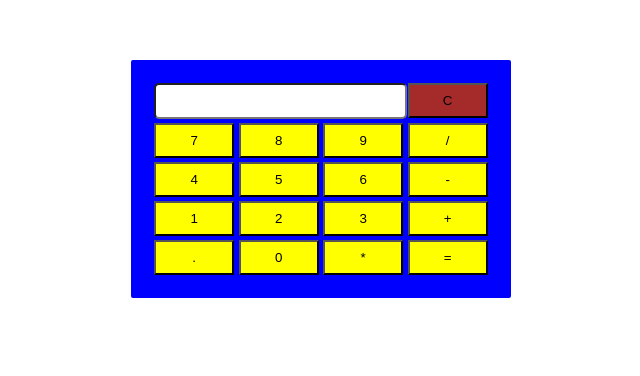
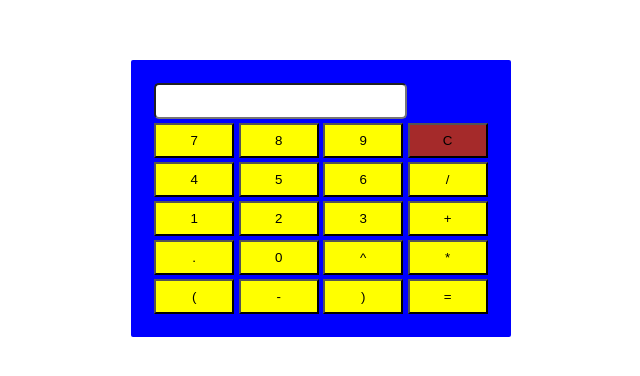
Before and after one commit to Rajkumarpaneru18/Calculator, a plain HTML site: page Simple Calculator/index.html in a window 1280 px wide. Shown: the part 130-506 px from the top of the page, without its empty margins (256-896 px from the left). Drawn offline with Linux system fonts and the light colour scheme.

Commit message:
updated in code

```diff
--- a/Simple Calculator/index.html
+++ b/Simple Calculator/index.html
@@ -1,51 +1,59 @@
 <!DOCTYPE html>
 <html lang="en">
   <head>
-    <meta charset="UTF-8">
-    <meta http-equiv="X-UA-Compatible" content="IE=edge">
-    <meta name="viewport" content="width=device-width, initial-scale=1.0">
+    <meta charset="UTF-8" />
+    <meta http-equiv="X-UA-Compatible" content="IE=edge" />
+    <meta name="viewport" content="width=device-width, initial-scale=1.0" />
     <title>Simple Calculator</title>
-    <link rel="stylesheet" href="style.css">
+    <link rel="stylesheet" href="style.css" />
   </head>
   <body>
+    <table class="calculator">
+      <!-- Main display unit -->
+      <tr>
+        <td colspan="3"><input type="text" class="display" id="result" readonly /></td>
 
-
-    <table class="calculator">
-        <!-- Main display unit and clear display button -->
-        <tr>
-            <td colspan="3"> <input type="text" class="display" id="result"></td>
-            <td> <input type="button" value="C" onclick="clearDisplayUnit()" id="btn"></td>
       </tr>
 
       <!-- Numbers and operators-->
-      <tr>
-        <td> <input type="button"  value="7" onclick="display('7')" ></td>
-        <td> <input type="button" value="8"onclick="display('8')"></td>
-        <td> <input type="button" value="9"onclick="display('9')"></td>
-        <td> <input type="button" value="/"onclick="display('/')"></td>
+      <tr class="first-row">
+        <td><input type="button" value="7" data-get="7" class="btn" /></td>
+        <td><input type="button" value="8" data-get="8" class="btn" /></td>
+        <td><input type="button" value="9" data-get="9" class="btn" /></td>
+        <td><input  type="button" value="C" class="clrbtn" id="btn"/> </td>
       </tr>
 
+      <tr class="second row">
+        <td><input type="button" value="4" data-get="4" class="btn" /></td>
+        <td><input type="button" value="5" data-get="5" class="btn" /></td>
+        <td><input type="button" value="6" data-get="6" class="btn" /></td>
+        <td><input type="button" value="/" data-get="/" class="btn" /></td>
+      </tr>
+      <tr class="third-row">
+        <td><input type="button" value="1" data-get="1" class="btn" /></td>
+        <td><input type="button" value="2" data-get="2" class="btn" /></td>
+        <td><input type="button" value="3" data-get="3" class="btn" /></td>
+        <td><input type="button" value="+" data-get="+" class="btn" /></td>
+      </tr>
+      <tr class="fourth-row">
+        <td><input type="button" value="." data-get="." class="btn" /></td>
+        <td><input type="button" value="0" data-get="0" class="btn" /></td>
+        <td><input type="button" value="^" data-get="^" class="btn" /></td>
+        <td><input type="button" value="*" data-get="*" class="btn" /></td>
+      </tr class="fifth-row">
       <tr>
-        <td> <input type="button"  value="4" onclick="display('4')"></td>
-        <td> <input type="button" value="5"onclick="display('5')"></td>
-        <td> <input type="button" value="6"onclick="display('6')"></td>
-        <td> <input type="button" value="-"onclick="display('-')"></td>
-      </tr>
-      <tr>
-        <td> <input type="button"  value="1"onclick="display('1')" ></td>
-        <td> <input type="button" value="2" onclick="display('2')"></td>
-        <td> <input type="button" value="3"onclick="display('3')"></td>
-        <td> <input type="button" value="+"onclick="display('+')"></td>
-      </tr>
-      <tr>
-        <td> <input type="button"  value="." onclick="display('.')"></td>
-        <td> <input type="button" value="0"onclick="display('0')"></td>
-        <td> <input type="button" value="*" onclick="display('*')"></td>
+      <td><input type ="button" value ="(" data-get="(" class="btn"></td>
+      <td><input type="button" value="-" data-get="-" class="btn" /></td>
+      <td><input type ="button" value =")" data-get=")" class="btn"></td>
       <!-- calculation part -->
-        <td> <input type="button" value="=" onclick="calculate()"></td>
+      <td>
+        <input type="button" value="=" data-get="=" class="calculate" />
+      </td>
+
+
       </tr>
     </table>
-    <!-- JavaScript code is linked with this -->
+    <!-- JavaScript code is linked with file name script.js -->
     <script src="script.js" type="text/javascript"></script>
   </body>
 </html>
```
Lines whose indentation alone changed are shown as unchanged.
